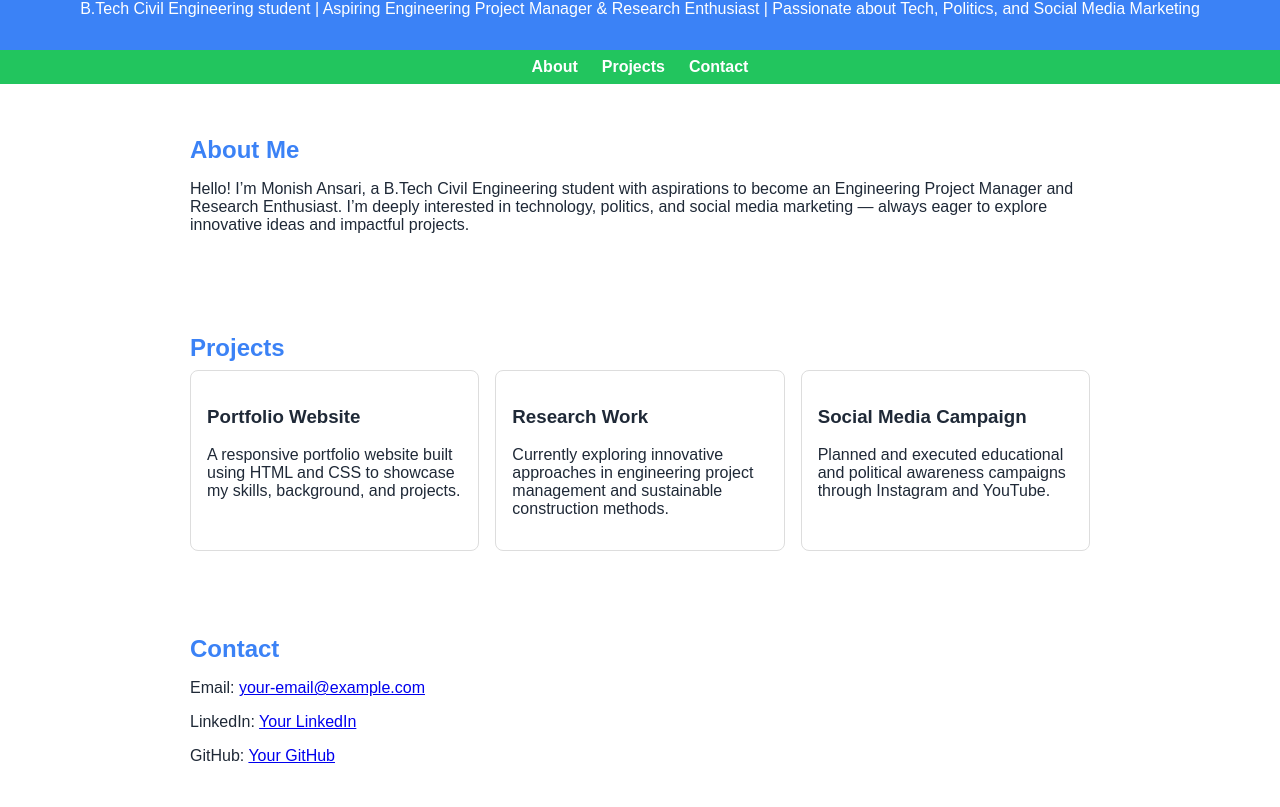
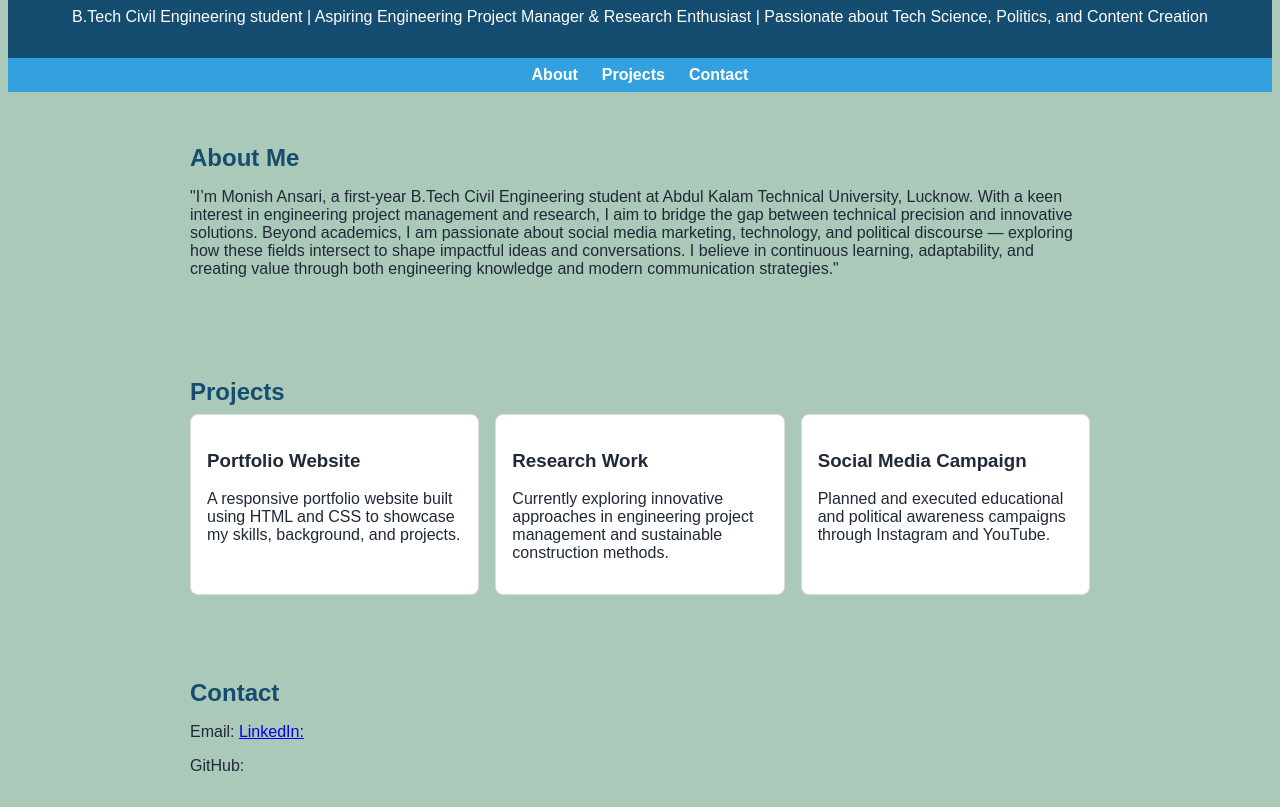
Before and after one commit to monish-portfolio/monish, a plain HTML site: page index.html in a window 1280 px wide. Shown: the part 69-876 px from the top of the page. Drawn offline with Linux system fonts and the light colour scheme.

Commit message:
Update index.html

```diff
--- a/index.html
+++ b/index.html
@@ -6,14 +6,14 @@
     <title>Monish Ansari | Portfolio</title>
     <style>
         :root {
-            --primary: #3b82f6; /* Light Blue */
-            --secondary: #22c55e; /* Green */
-            --bg-light: #ffffff;
+            --primary: #154D71; /* Light Blue */
+            --secondary: #33A1E0; /* Blue */
+            --bg-light: #abc9b8;
             --text-dark: #1f2937;
         }
 
         body {
-            margin: 0;
+            margin: 1;
             font-family: Arial, sans-serif;
             background-color: var(--bg-light);
             color: var(--text-dark);
@@ -101,7 +101,7 @@
 <body>
     <header>
         <h1>Monish Ansari</h1>
-        <p>B.Tech Civil Engineering student | Aspiring Engineering Project Manager & Research Enthusiast | Passionate about Tech, Politics, and Social Media Marketing</p>
+        <p>B.Tech Civil Engineering student | Aspiring Engineering Project Manager & Research Enthusiast | Passionate about Tech Science, Politics, and Content Creation</p>
     </header>
 
     <nav>
@@ -112,7 +112,7 @@
 
     <section id="about">
         <h2>About Me</h2>
-        <p>Hello! I’m Monish Ansari, a B.Tech Civil Engineering student with aspirations to become an Engineering Project Manager and Research Enthusiast. I’m deeply interested in technology, politics, and social media marketing — always eager to explore innovative ideas and impactful projects.</p>
+        <p>"I’m Monish Ansari, a first-year B.Tech Civil Engineering student at Abdul Kalam Technical University, Lucknow. With a keen interest in engineering project management and research, I aim to bridge the gap between technical precision and innovative solutions. Beyond academics, I am passionate about social media marketing, technology, and political discourse — exploring how these fields intersect to shape impactful ideas and conversations. I believe in continuous learning, adaptability, and creating value through both engineering knowledge and modern communication strategies."</p>
     </section>
 
     <section id="projects">
@@ -135,9 +135,9 @@
 
     <section id="contact">
         <h2>Contact</h2>
-        <p>Email: <a href="mailto:your-email@example.com">your-email@example.com</a></p>
-        <p>LinkedIn: <a href="#" target="_blank">Your LinkedIn</a></p>
-        <p>GitHub: <a href="#" target="_blank">Your GitHub</a></p>
+        <p>Email: <a href="mailto:</a></p>
+        <p>LinkedIn: <a href="#" target="_blank"></a></p>
+        <p>GitHub: <a href="#" target="_blank"></a></p>
     </section>
 
     <footer>
```
